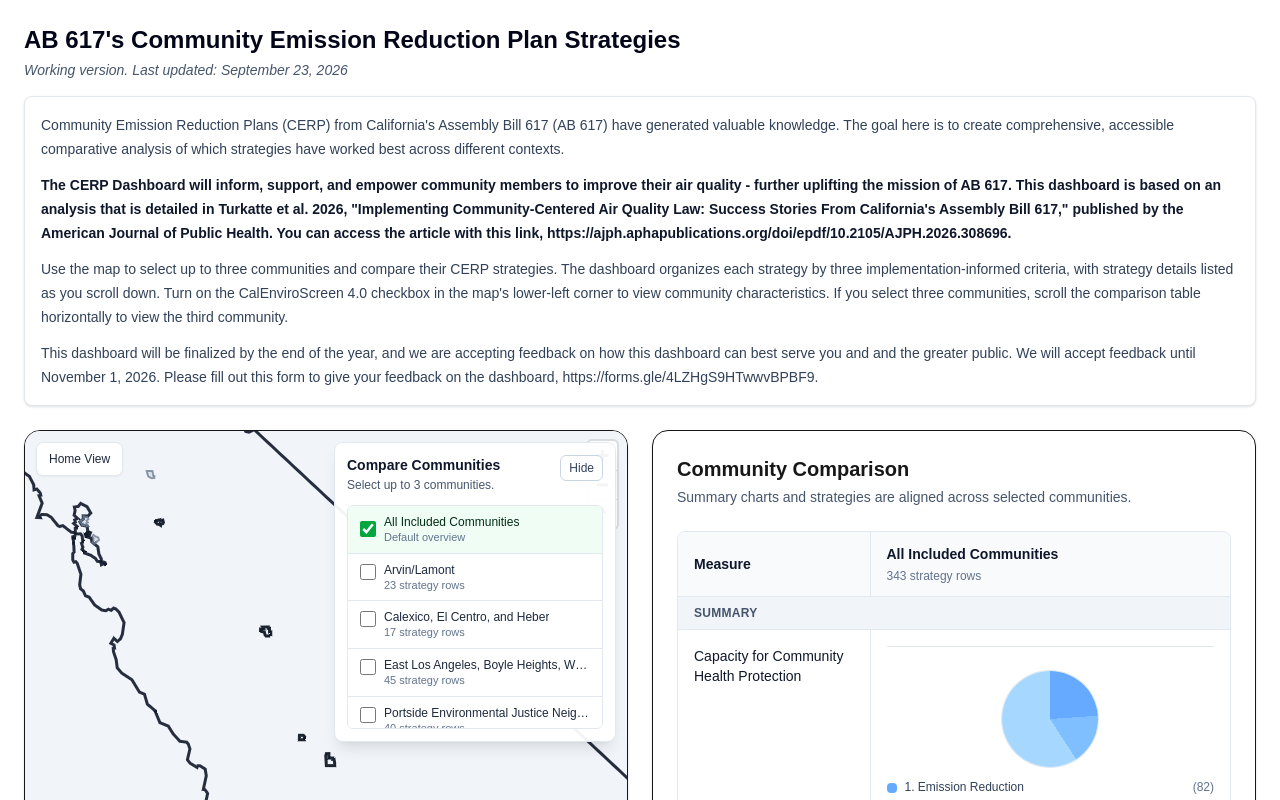
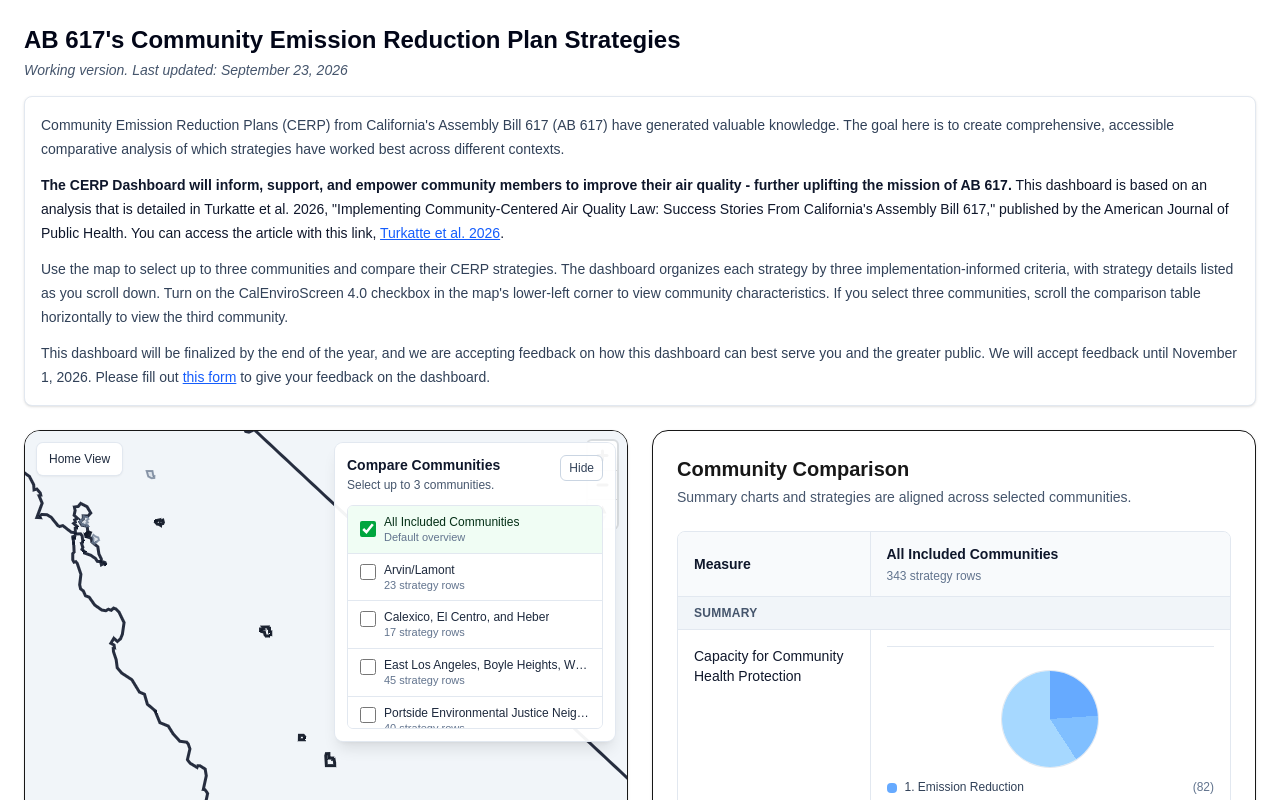
Before and after one commit to ccturkatte-02/ab617-cerp-dashboard, a Next.js app: page /community in a window 1280 px wide. Shown: the top 800 px of the page. Built offline with nearby package versions, Linux system fonts and the light colour scheme; no server answers.

Commit message:
fixing links

```diff
--- a/app/community/page.tsx
+++ b/app/community/page.tsx
@@ -769,15 +769,23 @@ export default function CommunityPage() {
             analysis of which strategies have worked best across different
             contexts.
           </p>
-          <p className="mt-3 font-semibold text-slate-900">
-            The CERP Dashboard will inform, support, and empower community
-            members to improve their air quality - further uplifting the mission
-            of AB 617. This dashboard is based on an analysis that is detailed in
-            Turkatte et al. 2026, "Implementing Community-Centered Air Quality
-            Law: Success Stories From California&apos;s Assembly Bill 617,"
-            published by the American Journal of Public Health. You can access the
-            article with this link,
-            https://ajph.aphapublications.org/doi/epdf/10.2105/AJPH.2026.308696.
+          <p className="mt-3 text-slate-900">
+            <strong>
+              The CERP Dashboard will inform, support, and empower community members to
+              improve their air quality - further uplifting the mission of AB 617.
+            </strong>{" "}
+            This dashboard is based on an analysis that is detailed in Turkatte et al.
+            2026, "Implementing Community-Centered Air Quality Law: Success Stories From
+            California&apos;s Assembly Bill 617," published by the American Journal of
+            Public Health. You can access the article with this link,{" "}
+            <a
+              href="https://ajph.aphapublications.org/doi/epdf/10.2105/AJPH.2026.308696"
+              target="_blank"
+              rel="noopener noreferrer"
+              className="text-blue-600 underline hover:text-blue-800"
+            >
+              Turkatte et al. 2026
+            </a>.
           </p>
           <p className="mt-3">
             Use the map to select up to three communities and compare their CERP
@@ -792,8 +800,17 @@ export default function CommunityPage() {
           <p className="mt-3">
             This dashboard will be finalized by the end of the year, and we
             are accepting feedback on how this dashboard can best serve you and
-            and the greater public. We will accept feedback until November 1, 2026.
-            Please fill out this form to give your feedback on the dashboard, https://forms.gle/4LZHgS9HTwwvBPBF9.
+            the greater public. We will accept feedback until November 1, 2026.
+            Please fill out{" "}
+            <a
+              href="https://forms.gle/4LZHgS9HTwwvBPBF9"
+              target="_blank"
+              rel="noopener noreferrer"
+              className="text-blue-600 underline hover:text-blue-800"
+            >
+              this form
+            </a>{" "}
+            to give your feedback on the dashboard.
           </p>
         </div>
       </div>
```
